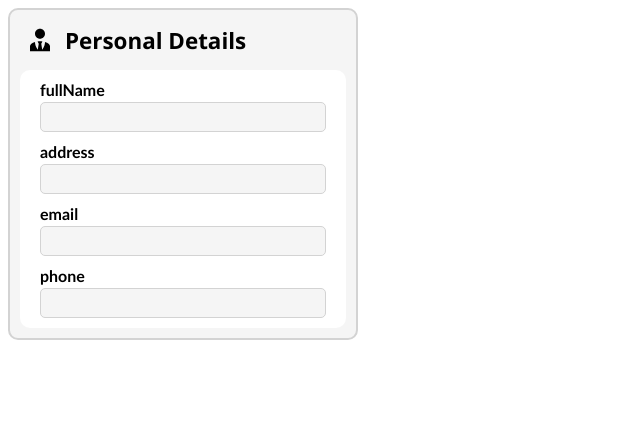
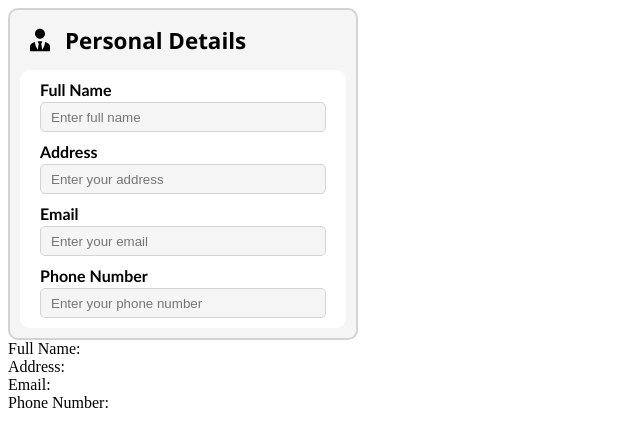
Before and after one commit to ryanmillard/odin-cv-builder, a React app: page / in a window 1280 px wide. Shown: the top 446 px of the page, without its empty margins (0-640 px from the left). Built offline with nearby package versions, Linux system fonts and the light colour scheme; the HTML template or start-up script is replaced by a standard one.

Commit message:
Able to input text and get a live output for each form

```diff
--- a/src/App.jsx
+++ b/src/App.jsx
@@ -6,21 +6,58 @@ import DropdownSection from './components/DropdownSection/dropdown-section.jsx';
 
 import { mdiAccountTie, mdiSchool, mdiBriefcase } from '@mdi/js';
 
-const templateData = {
-  "single": {
-    "personalDetails": {
-      "fullName": "John Smith",
-      "address": "Northamptonshire, UK",
-      "email": "john.smith@email.com",
-      "phone": "+44 07124 457625"
-    }
-  },
-  "multiple": {
-    "education": []
+const templateData = [
+  {
+    "name": "personalDetails",
+    "items": [
+      {
+        "name": "Full Name",
+        "example": "John Smith",
+        "placeholder": "Enter full name",
+        "value": ""
+      },
+      {
+        "name": "Address",
+        "example": "Northamptonshire, UK",
+        "placeholder": "Enter your address",
+        "value": ""
+      },
+      {
+        "name": "Email",
+        "example": "john.smith@email.com",
+        "placeholder": "Enter your email",
+        "value": ""
+      },
+      {
+        "name": "Phone Number",
+        "example": "+44 07124 457625",
+        "placeholder": "Enter your phone number",
+        "value": ""
+      }
+    ],
   }
-}
+];
 
 function App() {
+  const [CVData, setCVData] = useState(templateData);
+
+  console.log(CVData);
+
+  function itemValueChanged(formName, formItemName, newValue) {
+    setCVData(prevState => {
+      return prevState.map((form) => {
+        if (form.name !== formName) return form;
+        return {
+          ...form,
+          items: form.items.map((item) => {
+            if (item.name !== formItemName) return item;
+            return { ...item, value: newValue };
+          })
+        };
+      });
+    });
+  }
+
   return (
     <>
       <div className="cv-details-input">
@@ -28,7 +65,8 @@ function App() {
           name="Personal Details"
           icon={mdiAccountTie}
           isCollapsable={false}
-          formItems={templateData.single.personalDetails}
+          form={templateData[0]}
+          valueChanged={itemValueChanged}
         />
         {/* <DropdownSection
           name="Education"
@@ -39,6 +77,11 @@ function App() {
           icon={mdiBriefcase}
         /> */}
       </div>
+      <div>
+        {CVData[0].items.map(item => {
+          return <div>{item.name}: {item.value}</div>
+        })}
+      </div>
     </>
   )
 }
--- a/src/components/DropdownForm/dropdown-form.jsx
+++ b/src/components/DropdownForm/dropdown-form.jsx
@@ -2,11 +2,18 @@ import './dropdown-form.scss';
 
 import FormItem from '../FormItem/form-item.jsx';
 
-function DropdownForm(props) {
+function DropdownForm({ form, valueChanged }) {
   return (
     <div className="dropdown-form">
-      {Object.entries(props.formItems).map(([key,value]) => {
-        return <FormItem itemName={key}/>
+      {form.items.map((item) => {
+        return <FormItem
+          key={item.name}
+          formName={form.name}
+          itemName={item.name}
+          placeholder={item.placeholder}
+          value={item.value}
+          valueChanged={valueChanged}
+        />
       })}
     </div>
   )
--- a/src/components/DropdownSection/dropdown-section.jsx
+++ b/src/components/DropdownSection/dropdown-section.jsx
@@ -7,7 +7,7 @@ import { mdiMenuDown, mdiMenuUp } from '@mdi/js';
 
 import DropdownForm from '../DropdownForm/dropdown-form.jsx';
 
-function DropdownSection({name, icon, isCollapsable=true, formItems}) {
+function DropdownSection({name, icon, isCollapsable=true, form, valueChanged}) {
   const [isCollapsed, setCollapsed] = useState(true);
 
   function menuClicked() {
@@ -26,7 +26,7 @@ function DropdownSection({name, icon, isCollapsable=true, formItems}) {
         }
       </div>
       {(!isCollapsed || !isCollapsable) &&
-        <DropdownForm formItems={formItems}/>
+        <DropdownForm form={form} valueChanged={valueChanged}/>
       }
     </div>
   );
--- a/src/components/FormItem/form-item.jsx
+++ b/src/components/FormItem/form-item.jsx
@@ -1,9 +1,17 @@
+import { useState } from "react";
 import './form-item.scss';
 
-function FormItem({ itemName, placeholder="" }) {
+function FormItem({ formName, itemName, placeholder="", value="", valueChanged}) {
+  const [itemValue, setItemValue] = useState(value);
+
   let camelCaseName = itemName.split(' ');
   camelCaseName[0] = camelCaseName[0].toLowerCase();
   camelCaseName = camelCaseName.join('');
+
+  function inputValueChanged(newValue) {
+    setItemValue(newValue);
+    valueChanged(formName, itemName, newValue);
+  }
 
   return (
     <div className="formItem">
@@ -15,6 +23,8 @@ function FormItem({ itemName, placeholder="" }) {
         name={camelCaseName}
         placeholder={placeholder}
         autoComplete="off"
+        value={itemValue}
+        onChange={(e) => inputValueChanged(e.target.value)}
       ></input>
     </div>
   )
```
